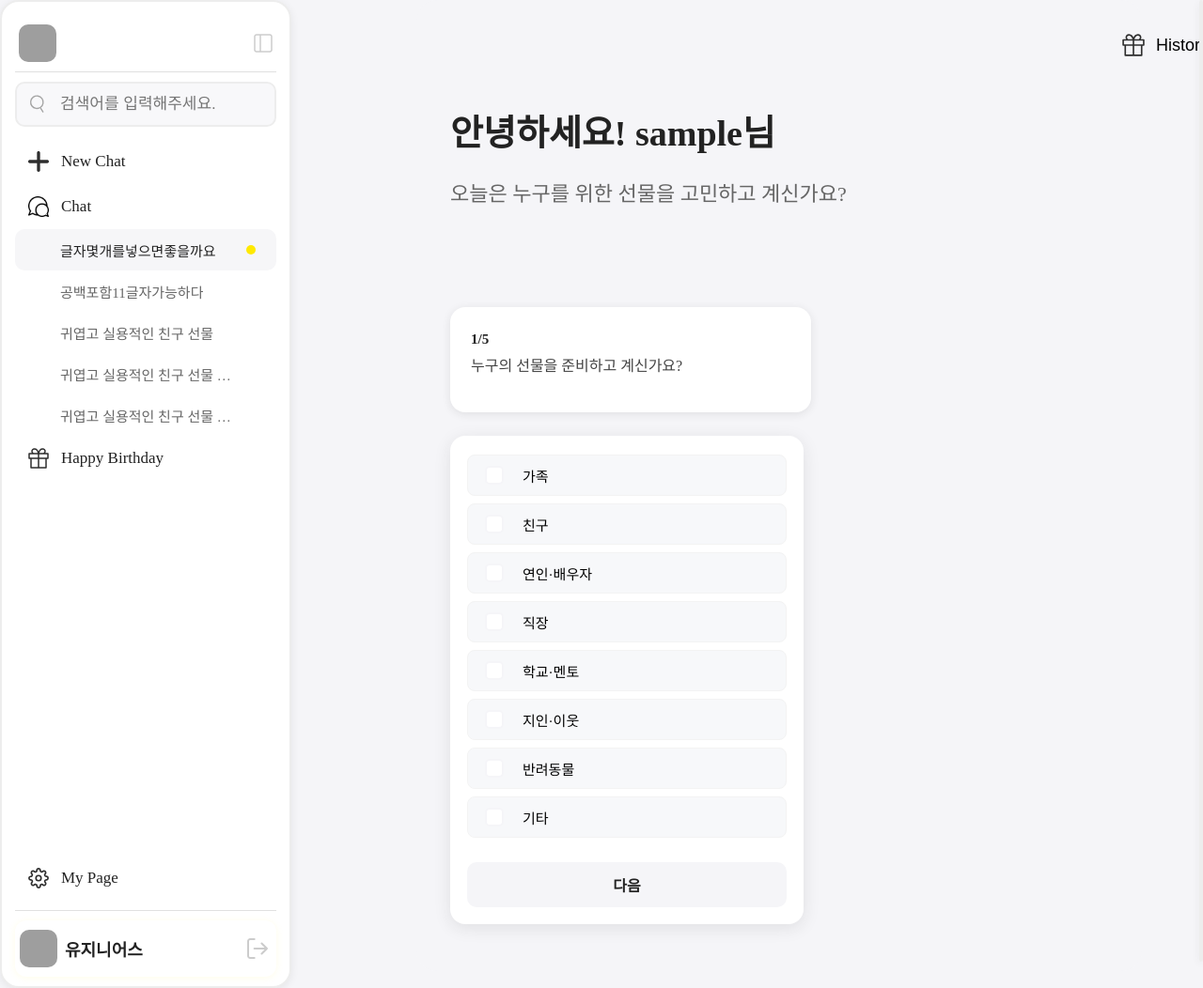
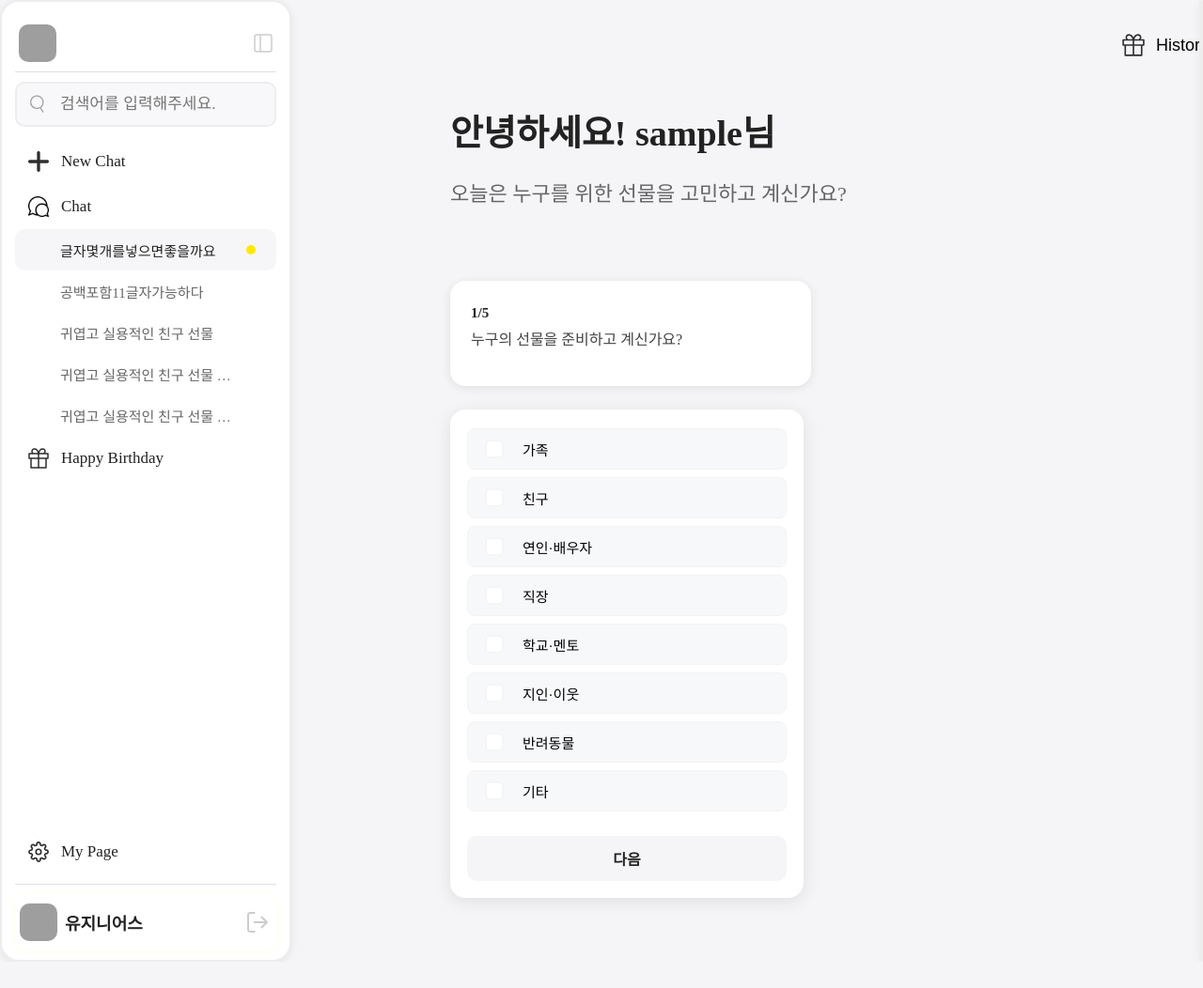
Before and after one commit to yujitaeng/SKN09-FINAL-2Team, a Django app: template senpick/app/templates/chat.html in a window 1280 px wide. Shown: the whole page at 94% size. After the commit the page ends 1002 px from the top, so only its background shows below. Run offline with Django 5.2, Linux system fonts and the light colour scheme; the template is opened without the code that fills it: most values are stand-ins (such as "Sample title", 1, 10 or a date in 2020); grey boxes are pictures that could not be loaded.

Commit message:
Update chat.css

```diff
--- a/senpick/static/css/chat.css
+++ b/senpick/static/css/chat.css
@@ -17,12 +17,13 @@
   align-items: center;
   background: #f5f5f8;
   min-height: 100vh;
+  height: 100vh;
   padding: 0;
 }
 /* 상단 인삿말/부제 */
 .chatbot-header {
   width: 700px;
-  margin: 54px 0 28px 0;
+  margin-top: 54px;
   text-align: left;
 }
 .chatbot-header h1 {
@@ -39,6 +40,7 @@
 /* 채팅 카드 */
 .chatbot-body {
   width: 700px;
+  height: 100vh;
   margin: 0 auto;
   display: flex;
   flex-direction: column;
@@ -47,6 +49,7 @@
 .chat-window {
   width: 100%;
   min-height: 320px;
+  height: 100vh;
   background: #F5F5F8;
   border-radius: 22px;
   padding: 32px 36px 32px 36px;
@@ -55,6 +58,8 @@
   display: flex;
   flex-direction: column;
   gap: 13px;
+  scrollbar-width: none;
+  -ms-overflow-style: none;
 }
 /* 챗 메시지(봇/유저) */
 .chat-msg {
```
